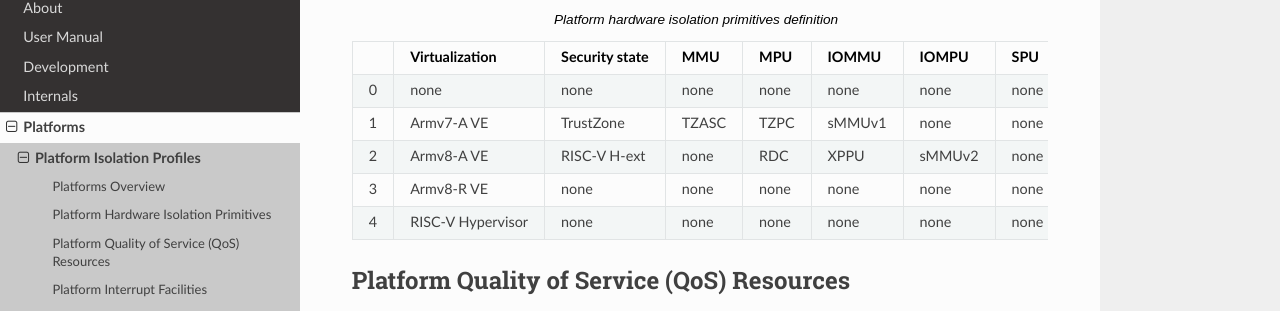
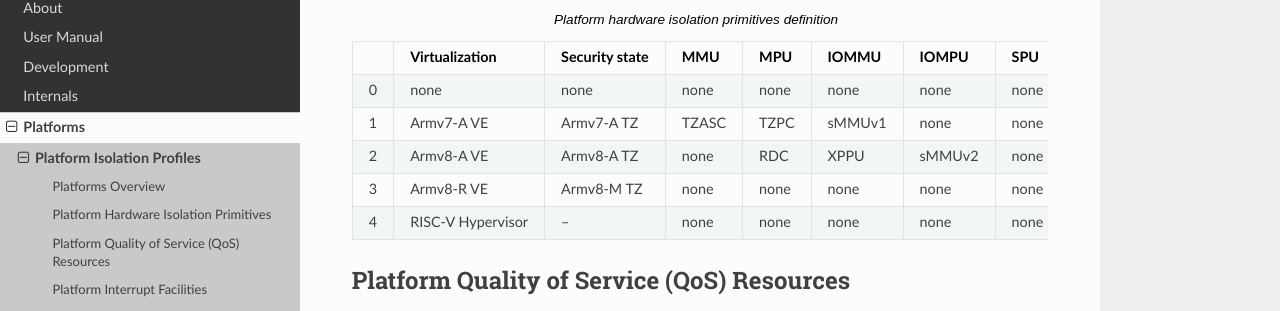
Before and after one commit to bao-project/bao-docs, a Sphinx documentation site: the page built from source/platform/platform.rst, in a window 1280 px wide and 900 px high, scrolled down 1305 px. Shown: the part 144-455 px from the top of the window. Built offline with Sphinx 7.4.7 and the Read the Docs theme 2.0.0, drawn with Linux system fonts in a browser that asks for light colours.

Commit message:
add HIP table security options

```diff
--- a/source/platform/platform.rst
+++ b/source/platform/platform.rst
@@ -102,7 +102,7 @@ the following table:
      - none
    * - 1
      - Armv7-A VE
-     - TrustZone
+     - Armv7-A TZ
      - TZASC
      - TZPC
      - sMMUv1
@@ -110,7 +110,7 @@ the following table:
      - none
    * - 2
      - Armv8-A VE
-     - RISC-V H-ext
+     - Armv8-A TZ
      - none
      - RDC
      - XPPU
@@ -118,7 +118,7 @@ the following table:
      - none
    * - 3
      - Armv8-R VE
-     - none
+     - Armv8-M TZ
      - none
      - none
      - none
@@ -126,7 +126,7 @@ the following table:
      - none
    * - 4
      - RISC-V Hypervisor
-     - none
+     - --
      - none
      - none
      - none
```
